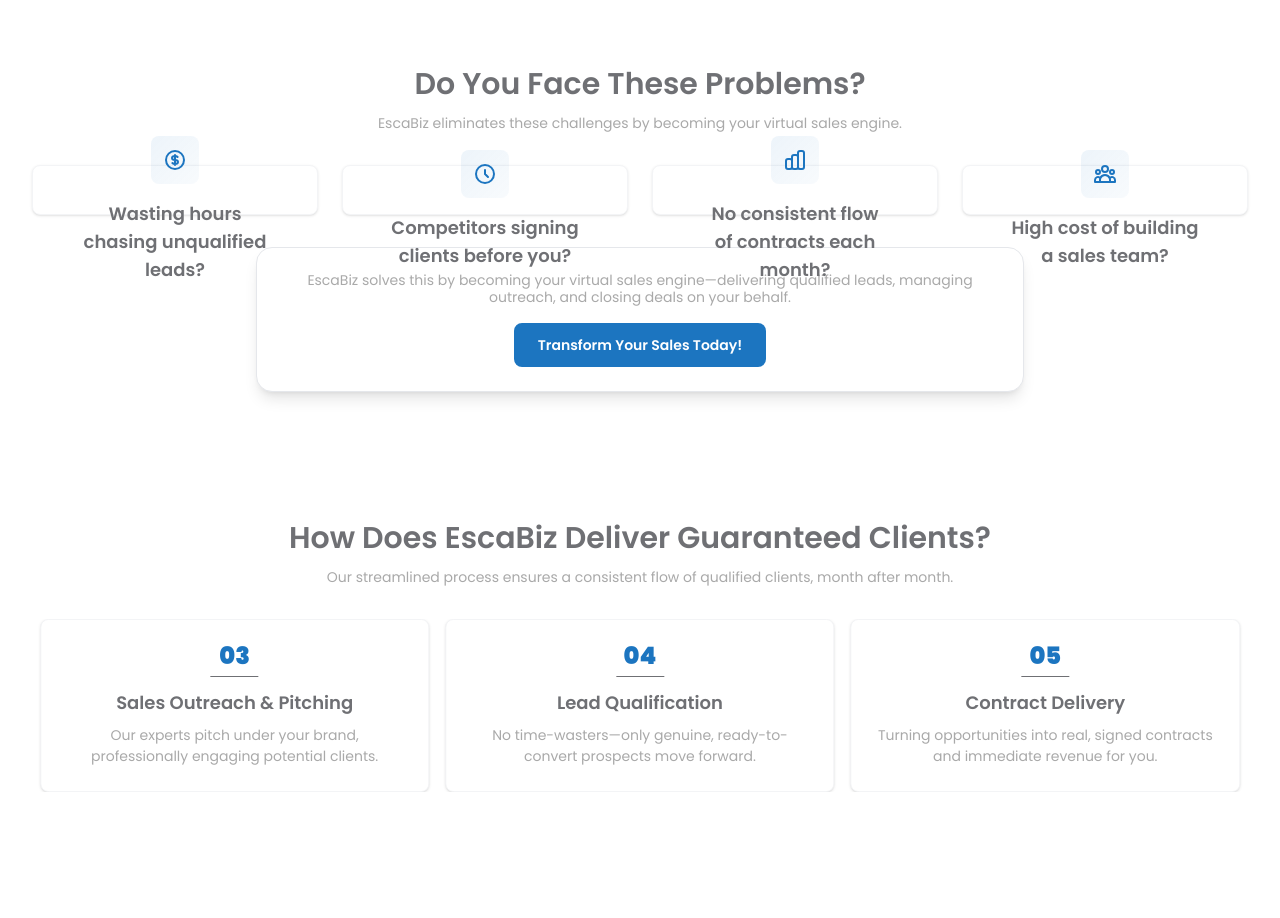
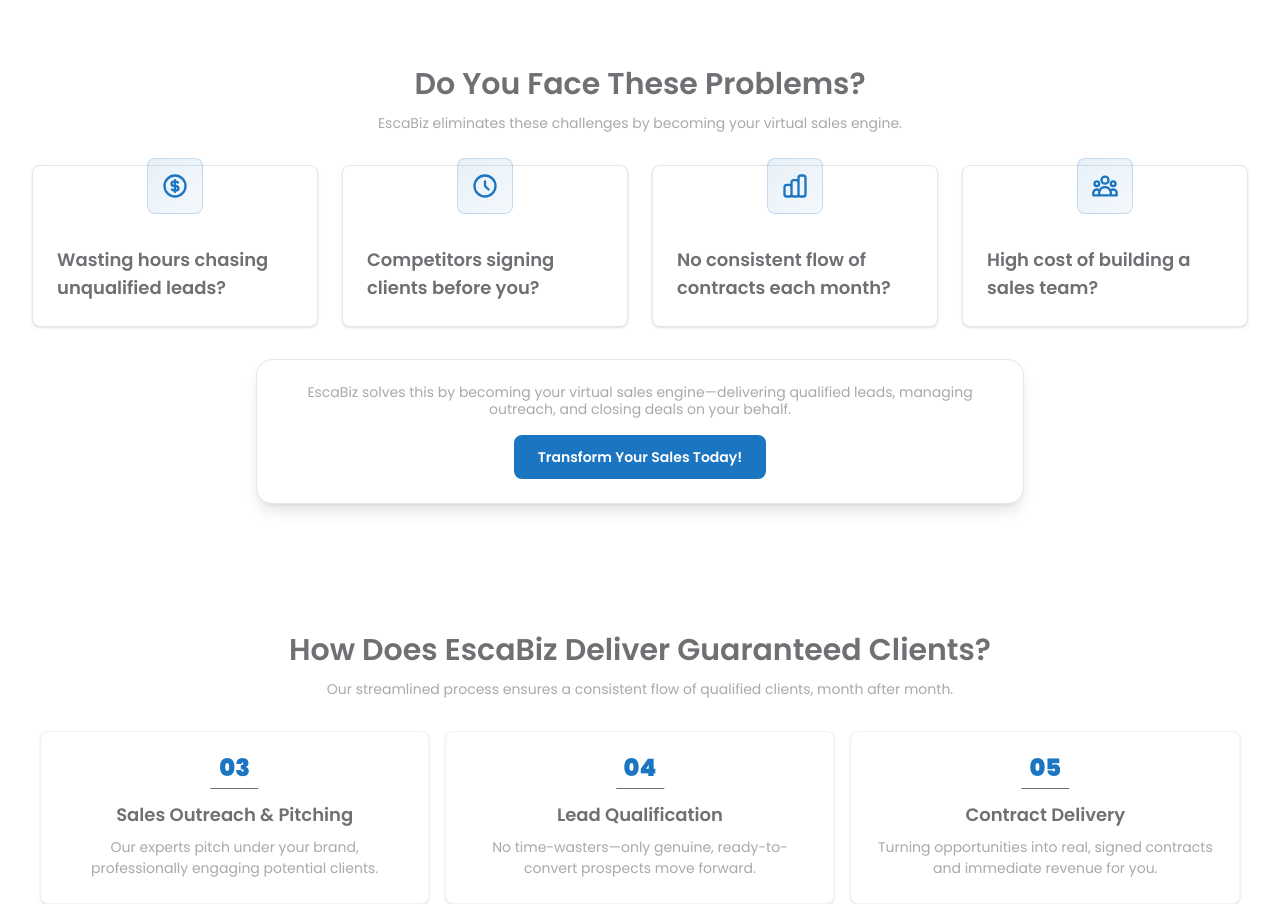
Before and after one commit to Sharmeen-Rauf/escabiz, a Next.js app: page /industries/commercial-cleaning in a window 1280 px wide. Shown: the part 4000-4918 px from the top of the page. Built offline with nearby package versions, Linux system fonts and the light colour scheme.

Commit message:
Enhance Commercial Cleaning Page: update card styling for improved visual appeal, adjust icon sizes and positions for better alignment, and simplify card content for clarity and engagement.

```diff
--- a/src/app/industries/commercial-cleaning/page.tsx
+++ b/src/app/industries/commercial-cleaning/page.tsx
@@ -175,37 +175,37 @@ export default function CommercialCleaningPage() {
                 desc: "Ongoing maintenance, routine repairs, and preventive checks for long-term value."
               },
             ].map((item, i) => (
-              <div key={i} className="group relative bg-white rounded-lg shadow-sm hover:shadow-xl transition-all duration-500 p-5 lg:p-6 flex flex-col border border-gray-100 hover:border-[#1c75c0] hover:-translate-y-1 hover:bg-[#1c75c0] text-center">
+              <div key={i} className="group relative bg-white rounded-lg shadow-sm hover:shadow-2xl transition-all duration-500 p-5 lg:p-6 flex flex-col border border-gray-100 hover:border-[#1c75c0] hover:-translate-y-2 hover:scale-105 text-center">
                 {/* Icon Container */}
                 <div className="mb-4 flex justify-center">
-                  <div className="bg-gradient-to-br from-[#1c75c0]/8 to-[#1c75c0]/3 rounded-lg p-3 w-12 h-12 flex items-center justify-center group-hover:bg-white/20 group-hover:scale-105 transition-all duration-300">
+                  <div className="bg-gradient-to-br from-[#1c75c0]/8 to-[#1c75c0]/3 rounded-lg p-3 w-12 h-12 flex items-center justify-center group-hover:scale-110 transition-all duration-300">
                     {item.icon === "water" && (
-                      <svg className="w-6 h-6 text-[#1c75c0] group-hover:text-white transition-colors duration-300" fill="none" stroke="currentColor" viewBox="0 0 24 24">
+                      <svg className="w-6 h-6 text-[#1c75c0] transition-colors duration-300" fill="none" stroke="currentColor" viewBox="0 0 24 24">
                         <path strokeLinecap="round" strokeLinejoin="round" strokeWidth={2} d="M19.428 15.428a2 2 0 00-1.022-.547l-2.387-.477a6 6 0 00-3.86.517l-.318.158a6 6 0 01-3.86.517L6.05 15.21a2 2 0 00-1.806.547M8 4h8l-1 1v5.172a2 2 0 00.586 1.414l5 5c1.26 1.26.367 3.414-1.415 3.414H4.828c-1.782 0-2.674-2.154-1.414-3.414l5-5A2 2 0 009 10.172V5L8 4z" />
                       </svg>
                     )}
                     {item.icon === "mold" && (
-                      <svg className="w-6 h-6 text-[#1c75c0] group-hover:text-white transition-colors duration-300" fill="none" stroke="currentColor" viewBox="0 0 24 24">
+                      <svg className="w-6 h-6 text-[#1c75c0] transition-colors duration-300" fill="none" stroke="currentColor" viewBox="0 0 24 24">
                         <path strokeLinecap="round" strokeLinejoin="round" strokeWidth={2} d="M9 12l2 2 4-4m6 2a9 9 0 11-18 0 9 9 0 0118 0z" />
                       </svg>
                     )}
                     {item.icon === "cleaning" && (
-                      <svg className="w-6 h-6 text-[#1c75c0] group-hover:text-white transition-colors duration-300" fill="none" stroke="currentColor" viewBox="0 0 24 24">
+                      <svg className="w-6 h-6 text-[#1c75c0] transition-colors duration-300" fill="none" stroke="currentColor" viewBox="0 0 24 24">
                         <path strokeLinecap="round" strokeLinejoin="round" strokeWidth={2} d="M9 12l2 2 4-4m5.618-4.016A11.955 11.955 0 0112 2.944a11.955 11.955 0 01-8.618 3.04A12.02 12.02 0 003 9c0 5.591 3.824 10.29 9 11.622 5.176-1.332 9-6.03 9-11.622 0-1.042-.133-2.052-.382-3.016z" />
                       </svg>
                     )}
                     {item.icon === "sewage" && (
-                      <svg className="w-6 h-6 text-[#1c75c0] group-hover:text-white transition-colors duration-300" fill="none" stroke="currentColor" viewBox="0 0 24 24">
+                      <svg className="w-6 h-6 text-[#1c75c0] transition-colors duration-300" fill="none" stroke="currentColor" viewBox="0 0 24 24">
                         <path strokeLinecap="round" strokeLinejoin="round" strokeWidth={2} d="M12 9v2m0 4h.01m-6.938 4h13.856c1.54 0 2.502-1.667 1.732-3L13.732 4c-.77-1.333-2.694-1.333-3.464 0L3.34 16c-.77 1.333.192 3 1.732 3z" />
                       </svg>
                     )}
                     {item.icon === "drying" && (
-                      <svg className="w-6 h-6 text-[#1c75c0] group-hover:text-white transition-colors duration-300" fill="none" stroke="currentColor" viewBox="0 0 24 24">
+                      <svg className="w-6 h-6 text-[#1c75c0] transition-colors duration-300" fill="none" stroke="currentColor" viewBox="0 0 24 24">
                         <path strokeLinecap="round" strokeLinejoin="round" strokeWidth={2} d="M4 4v5h.582m15.356 2A8.001 8.001 0 004.582 9m0 0H9m11 11v-5h-.581m0 0a8.003 8.003 0 01-15.357-2m15.357 2H15" />
                       </svg>
                     )}
                     {item.icon === "maintenance" && (
-                      <svg className="w-6 h-6 text-[#1c75c0] group-hover:text-white transition-colors duration-300" fill="none" stroke="currentColor" viewBox="0 0 24 24">
+                      <svg className="w-6 h-6 text-[#1c75c0] transition-colors duration-300" fill="none" stroke="currentColor" viewBox="0 0 24 24">
                         <path strokeLinecap="round" strokeLinejoin="round" strokeWidth={2} d="M19 21V5a2 2 0 00-2-2H7a2 2 0 00-2 2v16m14 0h2m-2 0h-5m-9 0H3m2 0h5M9 7h1m-1 4h1m4-4h1m-1 4h1m-5 10v-5a1 1 0 011-1h2a1 1 0 011 1v5m-4 0h4" />
                       </svg>
                     )}
@@ -286,46 +286,39 @@ export default function CommercialCleaningPage() {
           </div>
           <div className="grid grid-cols-1 md:grid-cols-2 lg:grid-cols-4 gap-5 lg:gap-6">
             {[
-              { icon: "dollar", front: "Wasting hours chasing unqualified leads?", back: "We deliver qualified leads directly to you, saving time and boosting conversions.", cta: "Learn How" },
-              { icon: "time", front: "Competitors signing clients before you?", back: "AI-powered targeting and rapid outreach ensure you reach prospects first.", cta: "Get Ahead" },
-              { icon: "chart", front: "No consistent flow of contracts each month?", back: "We provide guaranteed opportunities for a steady stream of new clients.", cta: "Ensure Flow" },
-              { icon: "team", front: "High cost of building a sales team?", back: "Use our dedicated outsourced teams without overhead costs.", cta: "Reduce Costs" },
+              { icon: "dollar", front: "Wasting hours chasing unqualified leads?" },
+              { icon: "time", front: "Competitors signing clients before you?" },
+              { icon: "chart", front: "No consistent flow of contracts each month?" },
+              { icon: "team", front: "High cost of building a sales team?" },
             ].map((card, i) => (
-              <div key={i} className={`group relative bg-white rounded-lg shadow-sm hover:shadow-xl transition-all duration-500 p-5 lg:p-6 flex flex-col border border-gray-100 hover:border-[#1c75c0] hover:-translate-y-1 hover:bg-[#1c75c0] [perspective:1000px] cursor-pointer`} onClick={() => setFlippedIndex(flippedIndex === i ? null : i)}>
-                <div className={`relative w-full h-full transition-transform duration-700 [transform-style:preserve-3d] ${flippedIndex === i ? "[transform:rotateY(180deg)]" : ""}`}>
-                  <div className="absolute inset-0 flex flex-col items-center justify-center p-6 [backface-visibility:hidden]">
-                    <div className="mb-4">
-                      <div className="bg-gradient-to-br from-[#1c75c0]/8 to-[#1c75c0]/3 rounded-lg p-3 w-12 h-12 flex items-center justify-center mx-auto">
+              <div key={i} className="group relative bg-white rounded-lg shadow-sm hover:shadow-xl transition-all duration-500 p-5 lg:p-6 flex flex-col border border-gray-200">
+                {/* Icon above card */}
+                <div className="mb-4 flex justify-center -mt-8">
+                  <div className="bg-gradient-to-br from-[#1c75c0]/10 to-[#1c75c0]/5 rounded-lg p-3 w-14 h-14 flex items-center justify-center border border-[#1c75c0]/20">
                     {card.icon === "dollar" && (
-                          <svg className="w-6 h-6 text-[#1c75c0] group-hover:text-white transition-colors duration-300" fill="none" stroke="currentColor" viewBox="0 0 24 24">
+                      <svg className="w-7 h-7 text-[#1c75c0]" fill="none" stroke="currentColor" viewBox="0 0 24 24">
                         <path strokeLinecap="round" strokeLinejoin="round" strokeWidth={2} d="M12 8c-1.657 0-3 .895-3 2s1.343 2 3 2 3 .895 3 2-1.343 2-3 2m0-8c1.11 0 2.08.402 2.599 1M12 8V7m0 1v8m0 0v1m0-1c-1.11 0-2.08-.402-2.599-1M21 12a9 9 0 11-18 0 9 9 0 0118 0z" />
                       </svg>
                     )}
                     {card.icon === "time" && (
-                          <svg className="w-6 h-6 text-[#1c75c0] group-hover:text-white transition-colors duration-300" fill="none" stroke="currentColor" viewBox="0 0 24 24">
+                      <svg className="w-7 h-7 text-[#1c75c0]" fill="none" stroke="currentColor" viewBox="0 0 24 24">
                         <path strokeLinecap="round" strokeLinejoin="round" strokeWidth={2} d="M12 8v4l3 3m6-3a9 9 0 11-18 0 9 9 0 0118 0z" />
                       </svg>
                     )}
                     {card.icon === "chart" && (
-                          <svg className="w-6 h-6 text-[#1c75c0] group-hover:text-white transition-colors duration-300" fill="none" stroke="currentColor" viewBox="0 0 24 24">
+                      <svg className="w-7 h-7 text-[#1c75c0]" fill="none" stroke="currentColor" viewBox="0 0 24 24">
                         <path strokeLinecap="round" strokeLinejoin="round" strokeWidth={2} d="M9 19v-6a2 2 0 00-2-2H5a2 2 0 00-2 2v6a2 2 0 002 2h2a2 2 0 002-2zm0 0V9a2 2 0 012-2h2a2 2 0 012 2v10m-6 0a2 2 0 002 2h2a2 2 0 002-2m0 0V5a2 2 0 012-2h2a2 2 0 012 2v14a2 2 0 01-2 2h-2a2 2 0 01-2-2z" />
                       </svg>
                     )}
                     {card.icon === "team" && (
-                          <svg className="w-6 h-6 text-[#1c75c0] group-hover:text-white transition-colors duration-300" fill="none" stroke="currentColor" viewBox="0 0 24 24">
+                      <svg className="w-7 h-7 text-[#1c75c0]" fill="none" stroke="currentColor" viewBox="0 0 24 24">
                         <path strokeLinecap="round" strokeLinejoin="round" strokeWidth={2} d="M17 20h5v-2a3 3 0 00-5.356-1.857M17 20H7m10 0v-2c0-.656-.126-1.283-.356-1.857M7 20H2v-2a3 3 0 015.356-1.857M7 20v-2c0-.656.126-1.283.356-1.857m0 0a5.002 5.002 0 019.288 0M15 7a3 3 0 11-6 0 3 3 0 016 0zm6 3a2 2 0 11-4 0 2 2 0 014 0zM7 10a2 2 0 11-4 0 2 2 0 014 0z" />
                       </svg>
                     )}
                   </div>
                 </div>
-                    <h4 className="text-base md:text-lg font-semibold text-[#6f7074] text-center mb-2">{card.front}</h4>
-                  </div>
-                  <div className="absolute inset-0 bg-[#1c75c0] rounded-lg flex flex-col items-center justify-center p-6 text-white [transform:rotateY(180deg)] [backface-visibility:hidden]">
-                    <h4 className="text-base md:text-lg font-semibold mb-2">EscaBiz Solution:</h4>
-                    <p className="text-xs md:text-sm text-center mb-4 leading-normal">{card.back}</p>
-                    <Link href="/lets-talk" className="inline-block bg-white text-[#1c75c0] px-4 py-2 rounded-lg font-semibold text-sm">{card.cta}</Link>
-                  </div>
-                </div>
+                {/* Text content */}
+                <h4 className="text-base md:text-lg font-semibold text-[#6f7074] text-left mt-4">{card.front}</h4>
               </div>
             ))}
           </div>
```
Lines whose indentation alone changed are shown as unchanged.
